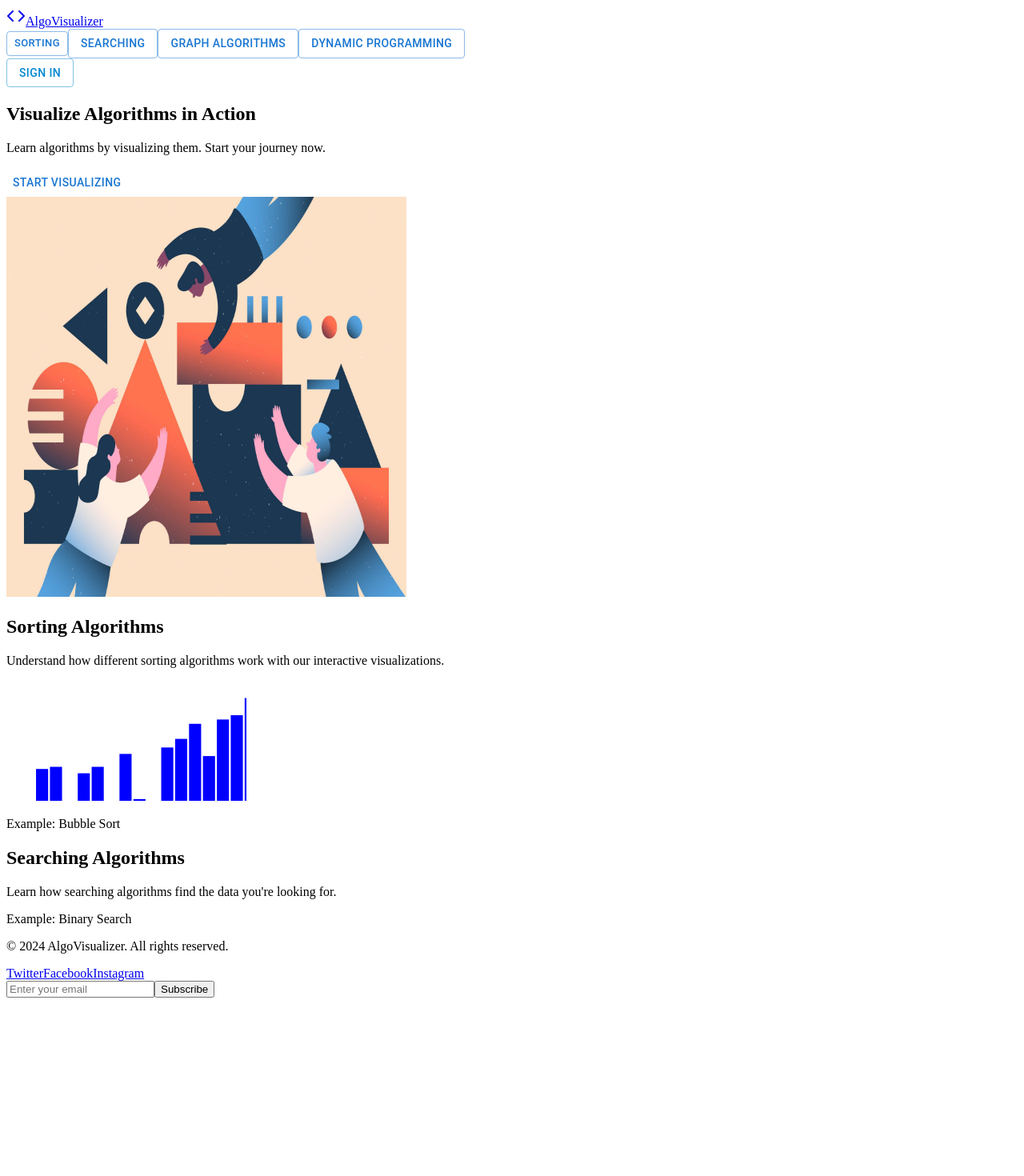
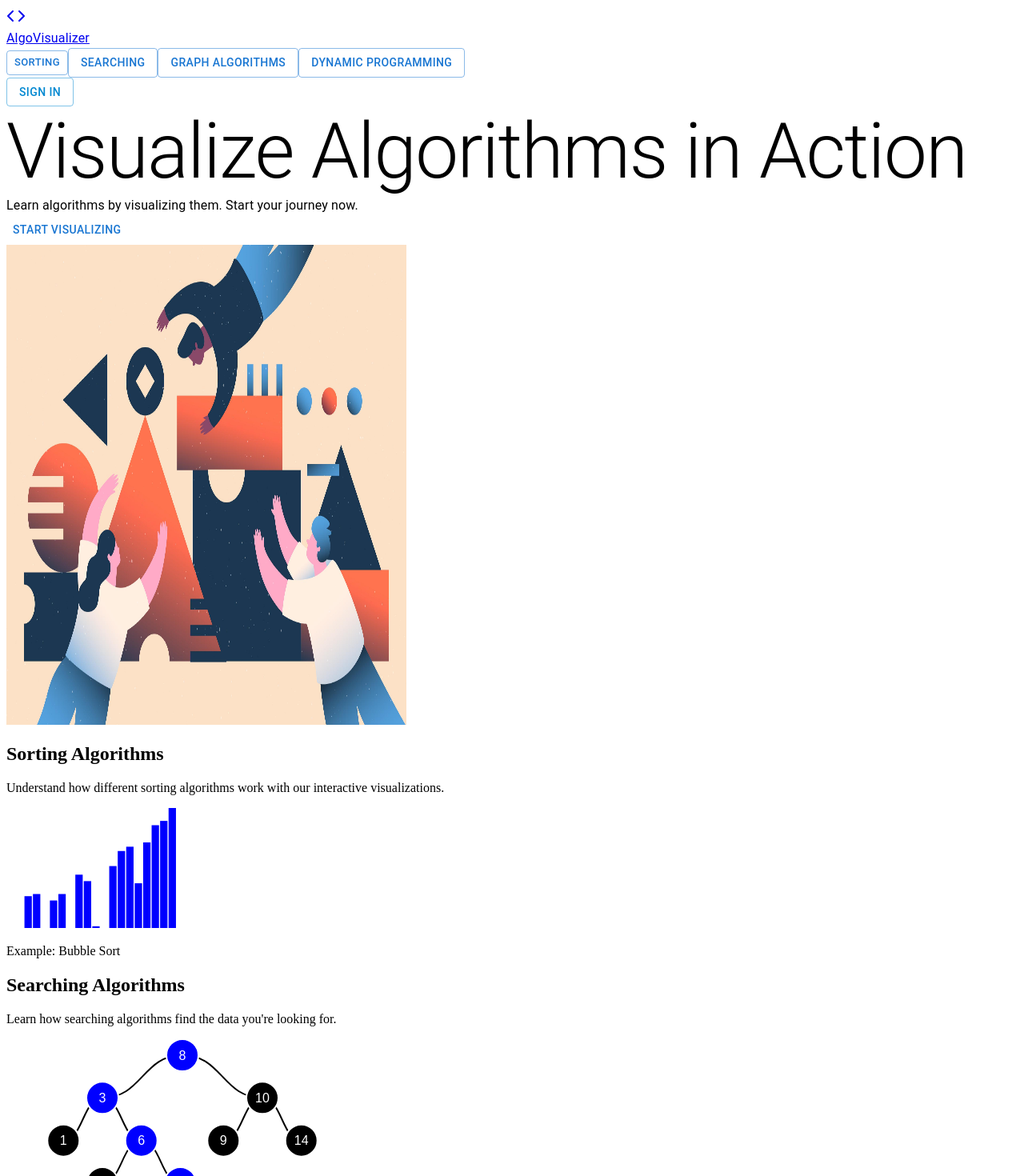
Before and after one commit to quinnjo554/AlgorythmFront, a Next.js app: page /Landing/LandingPage in a window 1280 px wide. Shown: the top 1470 px of the page at 80% size. Before the commit the page ends 1255 px from the top, so only its background shows below. Built offline with nearby package versions, Linux system fonts and the light colour scheme.

Commit message:
added binary search for landing page

```diff
--- a/src/pages/Landing/LandingPage.tsx
+++ b/src/pages/Landing/LandingPage.tsx
@@ -4,20 +4,21 @@ import LandingImg from "../../../public/landingImg.jpg";
 import Link from "next/link";
 import React from "react";
 import { Box, Container, Grid, Typography, Button } from "@mui/material";
-import BubbleSortChart from "@/components/Sort/BubbleSortChart";
+import BubbleSortChart from "@/pages/Landing/components/Search/BubbleSortChart";
+import BinarySearch from "@/pages/Landing/components/Search/BinarySearch";
 
 function LandingPage() {
   return (
-    <div className="flex flex-col min-h-screen">
-      <header className="flex items-center h-16 px-4 border-b shrink-0 md:px-6">
+    <Box className="flex flex-col min-h-screen">
+      <Box className="flex items-center h-16 px-4 border-b shrink-0 md:px-6">
         <Link
           className="flex items-center gap-2 text-lg font-semibold sm:text-base mr-4"
           href="#"
         >
           <CodeIcon />
-          <span>AlgoVisualizer</span>
+          <Typography>AlgoVisualizer</Typography>
         </Link>
-        <nav className="hidden font-medium sm:flex flex-row items-center gap-5 text-sm lg:gap-6">
+        <Box className="hidden font-medium sm:flex flex-row items-center gap-5 text-sm lg:gap-6">
           <Button size="small" variant="outlined">
             Sorting
           </Button>
@@ -27,43 +28,47 @@ function LandingPage() {
           <Button variant="outlined">Graph Algorithms</Button>
 
           <Button variant="outlined">Dynamic Programming</Button>
-        </nav>
+        </Box>
         <Box sx={{ marginLeft: "auto" }}>
           <Button color="info" variant="outlined">
             Sign in
           </Button>
         </Box>
-      </header>
+      </Box>
       <main className="flex-1">
-        <section className="w-full pt-12 md:pt-24 lg:pt-32 border-y">
-          <div className="px-4 md:px-6 space-y-10 xl:space-y-16">
-            <div className="grid max-w-[1300px] mx-auto gap-4 px-4 sm:px-6 md:px-10 md:grid-cols-2 md:gap-16">
-              <div className="w-content">
-                <h1 className="lg:leading-tighter text-4xl m-4 font-bold tracking-tighter sm:text-4xl md:text-5xl xl:text-[3.4rem] 2xl:text-[3.75rem]">
+        <Box className="w-full pt-12 md:pt-24 lg:pt-32 border-y">
+          <Box className="px-4 md:px-6 space-y-10 xl:space-y-16">
+            <Box className="grid max-w-[1300px] mx-auto gap-4 px-4 sm:px-6 md:px-10 md:grid-cols-2 md:gap-16">
+              <Box className="w-content">
+                <Typography
+                  variant="h1"
+                  className="lg:leading-tighter text-4xl m-4 font-bold tracking-tighter sm:text-4xl md:text-5xl xl:text-[3.4rem] 2xl:text-[3.75rem]"
+                >
                   Visualize Algorithms in Action
-                </h1>
-                <p className="max-w-[700px] m-4 text-gray-500 md:text-xl/relaxed lg:text-base/relaxed xl:text-xl/relaxed dark:text-gray-400">
+                </Typography>
+                <Typography className="max-w-[700px] m-4  text-gray-500 md:text-xl/relaxed lg:text-base/relaxed xl:text-xl/relaxed dark:text-gray-400">
                   Learn algorithms by visualizing them. Start your journey now.
-                </p>
+                </Typography>
                 <Button
                   className="inline-flex h-10 m-4 items-center justify-center rounded-md bg-gray-900 px-8 text-sm font-medium text-gray-50 shadow transition-colors hover:bg-gray-900/90 focus-visible:outline-none focus-visible:ring-1 focus-visible:ring-gray-950 disabled:pointer-events-none disabled:opacity-50 dark:bg-gray-50 dark:text-gray-900 dark:hover:bg-gray-50/90 dark:focus-visible:ring-gray-300"
                   href="#"
                 >
                   Start Visualizing
                 </Button>
-              </div>
-              <div>
+              </Box>
+              <Box>
                 <img
                   alt="Hero"
-                  className="mx-auto aspect-[1/1] overflow-hidden rounded-t-xl object-cover"
-                  height="500"
+                  className="mx-auto aspect-[1/1] overflow-hidden rounded-t-3xl object-cover"
+                  height="600"
                   src={LandingImg.src}
                   width="500"
                 />
-              </div>
-            </div>
-          </div>
-        </section>
+              </Box>
+            </Box>
+          </Box>
+        </Box>
+
         <section className="w-full py-12 md:py-24 lg:py-32">
           <div className="container mx-auto space-y-12 px-4 md:px-6 text-center">
             <div className="flex flex-col items-center justify-center space-y-4">
@@ -86,49 +91,49 @@ function LandingPage() {
           </div>
         </section>
 
-        <section className="w-full py-12 md:py-24 lg:py-32 bg-gray-100 dark:bg-gray-100">
-          <div className="container grid items-center gap-6 px-4 md:px-6 lg:gap-10">
-            <div className="space-y-3">
-              <h2 className="text-3xl font-bold tracking-tighter md:text-4xl/tight">
+        <section className="w-full bg-gray-100 py-12 md:py-24 lg:py-32 ">
+          <div className="container mx-auto space-y-12 px-4 md:px-6 text-center">
+            <div className="flex flex-col items-center justify-center space-y-4">
+              <div className="space-y-2">
+                <h2 className="text-4xl font-bold tracking-tighter md:text-4xl/tight">
                   Searching Algorithms
                 </h2>
-              <p className="max-w-[600px] text-gray-500 md:text-xl/relaxed lg:text-base/relaxed xl:text-xl/relaxed dark:text-gray-400">
-                Learn how searching algorithms find the data you're looking for.
+                <p className="max-w-[900px] font-semibold text text-gray-500 md:text-xl/relaxed lg:text-base/relaxed xl:text-xl/relaxed dark:text-gray-400">
+                  Learn how searching algorithms find the data you're looking
+                  for.
                 </p>
               </div>
-            <div className=" w-full max-w-[900px] space-y-2">
+              <div className="w-full max-w-[900px]">
+                <BinarySearch></BinarySearch>
                 <p className="text-center text-gray-500 dark:text-gray-400">
-                Example: Binary Search
+                  Example: Binary Search (Target: 7)
                 </p>
+              </div>
             </div>
           </div>
         </section>
       </main>
       <footer className="flex flex-col gap-2 sm:flex-row py-6 w-full shrink-0 items-center px-4 md:px-6 border-t">
         <p className="text-xs text-gray-500 dark:text-gray-400">
-          © 2024 AlgoVisualizer. All rights reserved.
+          © 2024 AlgoVisualizer. All rights reserved. (not legally just looks
+          cool)
         </p>
         <nav className="sm:ml-auto flex gap-4 sm:gap-6">
-          <Link className="text-xs hover:underline underline-offset-4" href="#">
-            Twitter
+          <Link
+            className="text-md hover:underline underline-offset-4"
+            href="https://github.com/quinnjo554"
+          >
+            Github
           </Link>
-          <Link className="text-xs hover:underline underline-offset-4" href="#">
-            Facebook
-          </Link>
-          <Link className="text-xs hover:underline underline-offset-4" href="#">
-            Instagram
+          <Link
+            className="text-md hover:underline underline-offset-4"
+            href="https://www.linkedin.com/in/quinn-johnson-gskjdhf/"
+          >
+            Linkedln
           </Link>
         </nav>
-        <form className="mt-4 sm:mt-0 sm:ml-auto flex items-center gap-2">
-          <input
-            className="max-w-lg flex-1"
-            placeholder="Enter your email"
-            type="email"
-          />
-          <button type="submit">Subscribe</button>
-        </form>
       </footer>
-    </div>
+    </Box>
   );
 }
 
--- /dev/null
+++ b/src/pages/Landing/components/Search/BinarySearch.tsx
@@ -0,0 +1,35 @@
+import BinarySearchTree from "@/utils/d3/Search/BinarySeach";
+import { Box } from "@mui/material";
+import * as d3 from "d3";
+import React, { useEffect, useRef } from "react";
+
+function BinarySearch() {
+  const ref = useRef<SVGSVGElement | null>(null);
+
+  const margin = { top: 20, right: 20, bottom: 20, left: 20 }; // Adjust as needed
+  const width = 400 - margin.left - margin.right; // Adjust the width as needed
+  const height = 450 - margin.top - margin.bottom; // Adjust the height as needed
+
+  useEffect(() => {
+    if (ref.current) {
+      const svg: d3.Selection<SVGSVGElement, unknown, null, undefined> = d3
+        .select(ref.current)
+        .attr("width", width + margin.left + margin.right)
+        .attr("height", height + margin.top + margin.bottom);
+
+      const g = svg
+        .append("g")
+        .attr("transform", "translate(" + margin.left + "," + margin.top + ")");
+
+      BinarySearchTree(g);
+    }
+  }, []);
+
+  return (
+    <Box className="w-full h-full aspect-[5/2] -z-10 ml-60">
+      <svg className="w-full h-[100%]" ref={ref} />
+    </Box>
+  );
+}
+
+export default BinarySearch;
--- a/src/components/Sort/BubbleSortChart.tsx
+++ b/src/pages/Landing/components/Search/BubbleSortChart.tsx
@@ -9,17 +9,14 @@ function BubbleSortChart() {
   useEffect(() => {
     if (ref.current) {
       const svg = d3.select(ref.current);
-
-      // Your D3.js code goes here
-      // For example:
       BubbleSort(svg);
     }
   }, []);
 
   return (
-    <div className="w-full aspect-[5/2] -z-10 ml-64">
-      <svg className="w-full h-full" ref={ref} />
-    </div>
+    <Box className="w-full aspect-[5/2] -z-10 ml-64">
+      <svg className="w-full h-full justify-center" ref={ref} />
+    </Box>
   );
 }
 
--- /dev/null
+++ b/src/utils/d3/Search/BinarySeach.ts
@@ -0,0 +1,88 @@
+import * as d3 from 'd3'
+import { HierarchyPointNode } from 'd3';
+import { root } from 'postcss';
+import { Nodes, treeData } from './constants';
+
+
+export default function BinarySearchTree(svg: d3.Selection<SVGGElement, unknown, null, undefined>){
+// Define the data for the binary tree
+
+
+// Define the binary search function
+function search(node: Nodes, value: number): boolean {
+  if (node.name === value) {
+    node.highlight = true;
+    return true;
+  }
+  if (node.children) {
+    let found = false;
+    for (let child of node.children) {
+      found = search(child, value);
+      if (found) {
+        node.highlight = true;
+        return true;
+      }
+    }
+  }
+  return false;
+}
+
+search(treeData, 7);
+
+
+const width = 400; // Adjust the width as needed
+const height = window.innerHeight / 5; // Adjust the height as needed
+
+
+
+let treeLayout: d3.TreeLayout<any> = d3.tree().size([width, height]);
+
+treeLayout.separation((a, b) => (a.parent === b.parent ? 1.9 : 2));
+
+
+
+let rootNode = d3.hierarchy(treeData) as d3.HierarchyPointNode<Nodes>;
+
+treeLayout(rootNode);
+
+const linkGenerator = d3.linkHorizontal<any, HierarchyPointNode<Nodes>>()
+  .x(function(d) { return d.x; })
+  .y(function(d) { return d.y; });
+svg.selectAll('path.link')
+    .data(rootNode.links())
+    .enter()
+    .append('path')
+    .classed('link', true)
+    .attr('d', function(d) { return linkGenerator(d) || ''; })
+    .style('stroke', 'black') // Use a lighter color for the links
+    .style('stroke-width', '2px') // Make the links thicker
+    .style('fill', 'none');
+
+svg.selectAll('g.node-group')
+    .data(rootNode.descendants())
+    .enter()
+    .append('g')
+    .classed('node-group', true)
+    .attr('transform', function(d) { return 'translate(' + d.x + ',' + d.y  + ')'; })
+    .append('circle')
+    .classed('node', true)
+    .attr('r', 20)
+    .style('fill', 'black')
+    .style('stroke', '#fff')
+    .style('stroke-width', '2px')
+    .transition()
+    .delay(function(d, i) { return i * 500; })
+    .duration(1000)
+    .style('fill', function(d) { return d.data.highlight ? 'blue' : 'black'; });
+
+svg.selectAll('g.node-group')
+    .append('text')
+    .text(function(d:any) { return d.data.name; })
+    .attr('dy', '.35em')
+    .style('text-anchor', 'middle')
+    .style('fill', '#fff')
+    .style('font-family', 'Arial, sans-serif');
+
+
+
+}
--- /dev/null
+++ b/src/utils/d3/Search/constants.ts
@@ -0,0 +1,32 @@
+
+export interface Nodes {
+  name: number;
+  children?: Nodes[];
+  highlight?: boolean;
+}
+
+export const treeData: Nodes = {
+  name: 8, // root node
+  children: [
+    {
+      name: 3,
+      children: [
+        {name: 1},
+        {
+          name: 6,
+          children: [
+            {name: 4},
+            {name: 7}
+          ]
+        }
+      ]
+    },
+    {
+      name: 10,
+      children: [
+        {name: 9},
+        {name: 14}
+      ]
+    }
+  ]
+};
--- a/src/utils/d3/Sort/Bubblesort.ts
+++ b/src/utils/d3/Sort/Bubblesort.ts
@@ -2,7 +2,7 @@ import * as d3 from 'd3';
 async function BubbleSort(svg: d3.Selection<SVGSVGElement, unknown, null, undefined>){
 
   let array: number[] = Array.from({length: 20}, () => Math.floor(Math.random() * 100));
-  let width = 350;
+  let width = window.innerWidth/ 6;
   let height = 250;
 
   let xScale = d3.scaleBand()
@@ -40,7 +40,7 @@ async function BubbleSort(svg: d3.Selection<SVGSVGElement, unknown, null, undefi
             .duration(100)
             .attr('y', d => yScale(d))
             .attr('height', d => height - yScale(d));
-          await new Promise(r => setTimeout(r, 100));
+          await new Promise(r => setTimeout(r, 110));
         }
       }
     } while(swapped);
```
Lines whose indentation alone changed are shown as unchanged.
